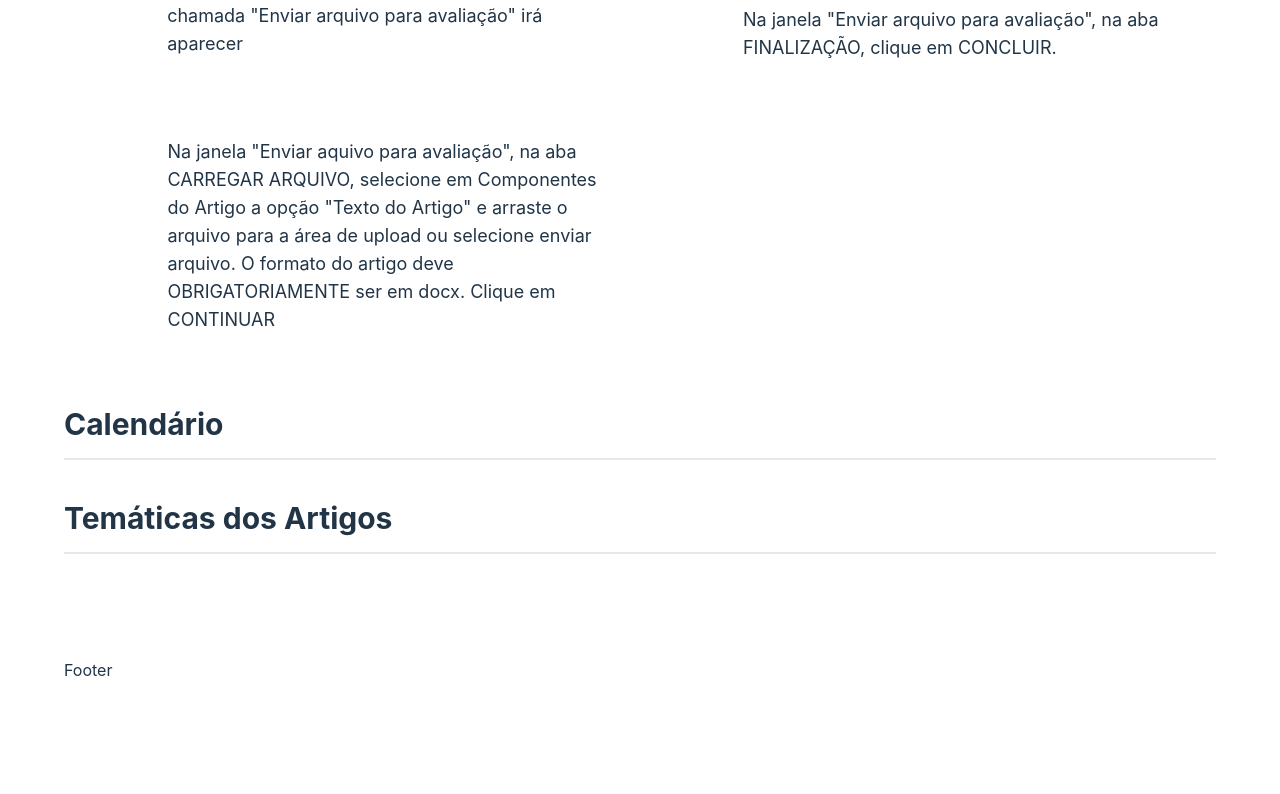
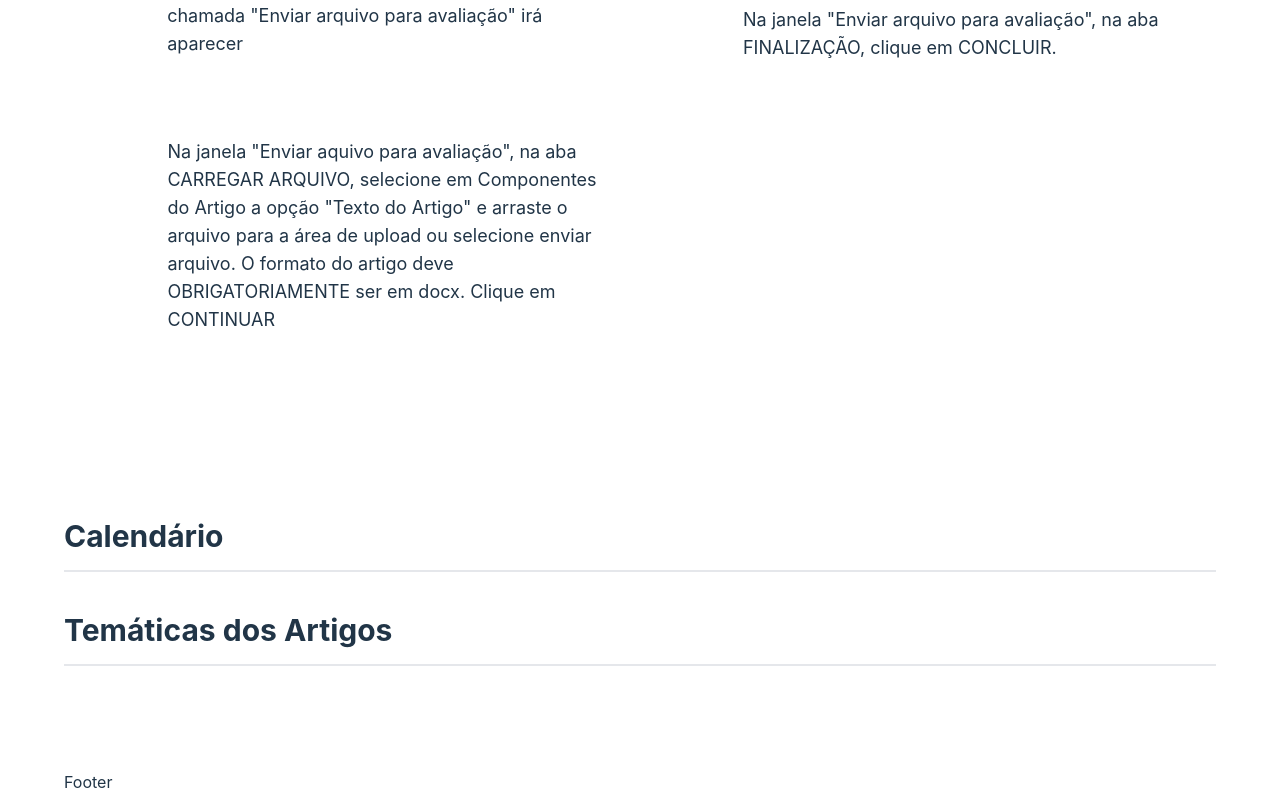
Before and after one commit to softeam-org/sibragecsbtic-web, a React (Vite) app: page /submissao in a window 1280 px wide. Shown: the part 876-1670 px from the top of the page. Before the commit the page ends 1558 px from the top, so only its background shows below. Built offline with nearby package versions, Linux system fonts and the light colour scheme; what tailwind-nord would draw is missing.

Commit message:
Estilos da submissão ajustados

```diff
--- a/src/container/Submissao.jsx
+++ b/src/container/Submissao.jsx
@@ -17,7 +17,7 @@ function Submissao() {
       </div>
           <Instructions data={articleInstructions} />
 
-          <div className="mb-6 py-4 border-b-2 border-b-nord2 text-nord1 text-3xl font-bold">
+          <div className="mb-6 mt-28 py-4 border-b-2 border-b-nord2 text-nord1 text-3xl font-bold">
             <h2>Calendário</h2>
           </div>
           <div className="mb-6 py-4 border-b-2 border-b-nord2 text-nord1 text-3xl font-bold">
```
